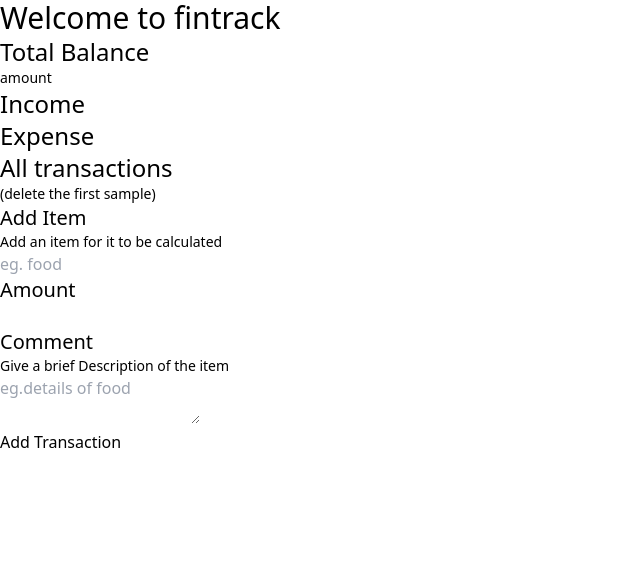
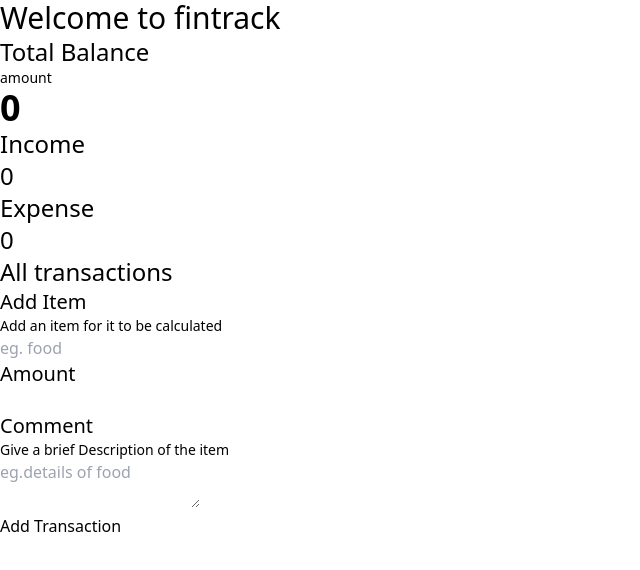
Before and after one commit to gyeduernest/App_project, a React (Vite) app: page /dashboard in a window 1280 px wide. Shown: the top 570 px of the page, without its empty margins (0-640 px from the left). Built offline with nearby package versions, Linux system fonts and the light colour scheme.

Commit message:
income expense and total balance fields are active and responsize

```diff
--- a/src/Components/Alltransactions.jsx
+++ b/src/Components/Alltransactions.jsx
@@ -1,14 +1,17 @@
 import React from 'react'
 import { useState } from 'react'
+import IncomeExpense from './IncomeExpense';
+import TotalBalance from './TotalBalance';
 
 export default function Alltransactions() {
   const [transactionsList, setTransactionsList] = useState([
+
+
   ])
 
   const [item, setitem] = useState("")
   const [amount, setamount] = useState("")
   const [description, setdescription] = useState("")
-
   const addTransaction = (e) => {
     e.preventDefault();
 
@@ -21,17 +24,32 @@ export default function Alltransactions() {
 
       setTransactionsList([...transactionsList, newTransaction]);
 
+
     };
+    const totalExpense = transactionsList.filter(transactionsList => transactionsList.amount < 0).reduce((accumulator, transactionsList) => accumulator - Number(transactionsList.amount), 0);
+
+    const totalIncome = transactionsList.filter(transactionsList => transactionsList.amount >= 0).reduce((accumulator, transactionsList) => accumulator + Number(transactionsList.amount), 0);
+
+
+
 
     const handleDelete = (id) => {
     const filteredTransactions = transactionsList.filter((transaction) => transaction.id !== id);
       setTransactionsList(filteredTransactions);
     };
 
+
+
+
+    const balance = totalIncome - totalExpense;
+
+
     return (
       <div>
+        <TotalBalance totalBalance={balance}/>
+        <IncomeExpense totalIncome={totalIncome} totalExpense={totalExpense}/>
        <div className=''>
-        <div className='flex justify-center items-center gap-8'><h4 className='text-center font-bold'>All transactions</h4><p>(delete the first sample)</p></div>
+        <div className='flex justify-center items-center gap-8'><h4 className='text-center font-bold'>All transactions</h4></div>
         <div className='p-5'>
               {transactionsList.map((transactions) => (
 
--- a/src/Components/IncomeExpense.jsx
+++ b/src/Components/IncomeExpense.jsx
@@ -1,6 +1,10 @@
 import React from 'react'
 
-export default function IncomeExpense(props) {
+export default function IncomeExpense({totalIncome, totalExpense}) {
+
+
+
+
   return (
     <div>
 
@@ -8,11 +12,11 @@ export default function IncomeExpense(props) {
           <div className='bg-blue-100  shadow-lg  rounded-lg flex justify-between items-center p-10'>
           <div className=''>
             <h4>Income</h4>
-            <h4>{props.income}</h4>
+            <h4>{totalIncome}</h4>
           </div>
           <div>
             <h4>Expense</h4>
-            <h4>{props.expense}</h4>
+            <h4>{totalExpense}</h4>
           </div>
           </div>
         </div>
--- a/src/Components/TotalBalance.jsx
+++ b/src/Components/TotalBalance.jsx
@@ -1,12 +1,13 @@
 import React from 'react'
 
-export default function TotalBalance(props) {
+export default function TotalBalance({totalBalance}) {
   return (
     <div className='p-5'>
-        <div className=' p-5 bg-slate-50 shadow-md  rounded-md'>
+        <div className=' p-5 bg-slate-50 shadow-md  rounded-md'
+        >
         <h4>Total Balance</h4>
         <p>amount</p>
-        <h2>{props.totalBalance}</h2>
+        <h2>{totalBalance}</h2>
         </div>
       </div>
 
--- a/src/Dashboard.jsx
+++ b/src/Dashboard.jsx
@@ -1,25 +1,18 @@
 import React from 'react'
 import TotalBalance from './Components/TotalBalance'
 import Alltransactions from './Components/Alltransactions'
-import IncomeExpense from './Components/IncomeExpense'
 
 export default function Dashboard() {
 
   return (
     <>
-      <div className=''>
       <div className='lg:flex justify-center items-center lg:py-10 text-center'>
       <h3 className='lg:text-7xl text-4xl py-10'> Welcome to fintrack</h3>
       </div>
 
-      <TotalBalance/>
 
-      <IncomeExpense/>
       <Alltransactions/>
 
-
-
-      </div>
     </>
   )
 }
```
Also changed, not shown: src/MyContext.jsx (added, +15 -0 lines). Lines whose indentation alone changed are shown as unchanged.
